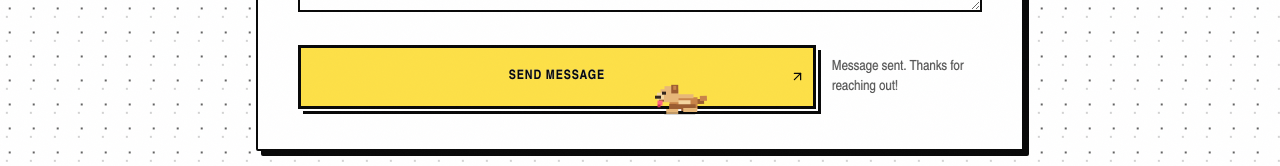
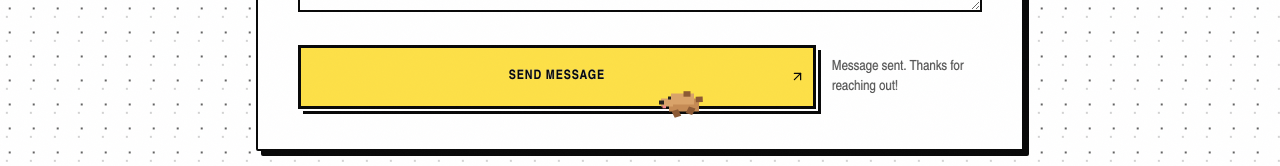
Before and after one commit to AVINASHTIWARI14/portfolio, a React (Vite) app: page / in a window 1280 px wide. Both pictures are taken after typing "Sample", "name@example.com", "Sample" into the empty fields and a click on the button "SEND MESSAGE". Shown: the part 4963-5129 px from the top of the page. Built offline with nearby package versions, Linux system fonts and the light colour scheme; no server answers; a web font is replaced by a local one.

Commit message:
Play a cute woof when hovering over the cursor dog

```diff
--- a/src/components/portfolio/CursorPet.tsx
+++ b/src/components/portfolio/CursorPet.tsx
@@ -1,4 +1,5 @@
 import { useEffect, useRef, useState } from "react";
+import { playWoofSound } from "@/lib/ui-sounds";
 
 type PetState = { x: number; y: number; facing: 1 | -1; visible: boolean; running: boolean };
 
@@ -20,6 +21,7 @@ export function CursorPet() {
         setPet({ x: x + 72, y: y + 42, facing: -1, visible: true, running: true });
       }
     };
+    let wasHoveringDog = false;
     const onMouseMove = (event: MouseEvent) => {
       updateTarget(event.clientX, event.clientY);
     };
@@ -30,6 +32,8 @@ export function CursorPet() {
         event.clientX <= dog.x + 24 &&
         event.clientY >= dog.y - 30 &&
         event.clientY <= dog.y + 10;
+      if (hoveringDog && !wasHoveringDog) playWoofSound();
+      wasHoveringDog = hoveringDog;
       setShowWoof(hoveringDog);
     };
     const onTouch = (event: TouchEvent) => {
@@ -123,65 +127,19 @@ export function CursorPet() {
           @keyframes pet-ear { from { transform: translateY(0); } to { transform: translateY(1px); } }
           @keyframes pet-leg-a { from { transform: translateY(-1px) rotate(-22deg); } to { transform: translateY(1px) rotate(22deg); } }
           @keyframes pet-leg-b { from { transform: translateY(1px) rotate(22deg); } to { transform: translateY(-1px) rotate(-22deg); } }
-          @media (prefers-reduced-motion: reduce) { .pet-pose { transition: none; } .pet-tail, .pet-run, .pet-ear, .pet-leg-a, .pet-leg-b, .pet-sit-tail, .pet-smoke, .pet-tongue { animation: none; } }
         `}</style>
-        {pet.running ? (
-          <g className="pet-smoke">
-            <rect x="2" y="19" width="3" height="3" fill="#a9a9a9" opacity=".9" />
-            <rect x="5" y="16" width="3" height="3" fill="#c4c4c4" opacity=".8" />
-            <rect x="1" y="15" width="3" height="3" fill="#929292" opacity=".65" />
-            <rect x="6" y="13" width="2" height="2" fill="#d4d4d4" opacity=".5" />
-          </g>
-        ) : null}
-        <g className={`pet-pose ${pet.running ? "" : "pet-pose--sit"}`}>
-        <g className={pet.running ? "pet-run" : ""}>
-          <g className={pet.running ? "pet-tail" : "pet-sit-tail"}>
-            <rect x="3" y="11" width="4" height="4" fill="#9b5d32" />
-            <rect x="1" y="9" width="4" height="4" fill="#c88449" />
-          </g>
-          <rect x="6" y="10" width="16" height="9" fill="#c88449" />
-          <rect x="8" y="8" width="12" height="3" fill="#e7b779" />
-          <rect x="7" y="15" width="14" height="4" fill="#9b5d32" />
-          <rect x="10" y="12" width="7" height="3" fill="#f4d5a0" />
-          <rect x="17" y="4" width="10" height="10" fill="#e7b779" />
-          <rect x="20" y="2" width="5" height="3" fill="#e7b779" />
-          <g className="pet-ear">
-            <rect x="17" y="1" width="4" height="6" fill="#9b5d32" />
-            <rect x="18" y="2" width="2" height="3" fill="#c88449" />
-          </g>
-          <rect x="25" y="7" width="4" height="5" fill="#f4d5a0" />
-          <rect x="27" y="9" width="3" height="2" fill="#33251d" />
-          <rect x="24" y="6" width="2" height="2" fill="#33251d" />
-          <rect x="25" y="12" width="3" height="1" fill="#9b5d32" />
-          {!pet.running && (
-            <g className="pet-tongue">
-              <rect x="26" y="12" width="3" height="4" fill="#ff6680" />
-              <rect x="27" y="15" width="2" height="2" fill="#c92f50" />
-            </g>
-          )}
-          {pet.running ? (
-            <>
-              <g className="pet-leg-a">
-                <rect x="8" y="18" width="4" height="5" fill="#9b5d32" />
-                <rect x="7" y="22" width="5" height="2" fill="#e7b779" />
-              </g>
-              <g className="pet-leg-b">
-                <rect x="17" y="18" width="4" height="4" fill="#9b5d32" />
-                <rect x="18" y="21" width="5" height="2" fill="#e7b779" />
-              </g>
-            </>
-          ) : (
-            <>
-              {/* Seated pose: folded hind leg and straight front paw. */}
-              <rect x="7" y="16" width="8" height="4" fill="#9b5d32" />
-              <rect x="6" y="18" width="8" height="3" fill="#e7b779" />
-              <rect x="18" y="15" width="4" height="5" fill="#9b5d32" />
-              <rect x="17" y="19" width="7" height="3" fill="#e7b779" />
-            </>
-          )}
+        <g className={pet.running ? "pet-run" : "pet-pose pet-pose--sit"}>
+          <rect x="5" y="10" width="17" height="10" fill="#C58B55" />
+          <rect x="8" y="7" width="13" height="8" fill="#D9A36A" />
+          <rect x="20" y="10" width="7" height="6" fill="#D9A36A" />
+          <rect x="25" y="12" width="3" height="3" fill="#29251F" />
+          <rect x="21" y="9" width="2" height="2" fill="#29251F" />
+          <rect x="7" y="18" width="4" height="5" fill="#8C5A35" className="pet-leg-a" />
+          <rect x="17" y="18" width="4" height="5" fill="#8C5A35" className="pet-leg-b" />
+          <rect x="3" y="9" width="4" height="4" fill="#8C5A35" className="pet-tail" />
+          <rect x="10" y="5" width="4" height="4" fill="#8C5A35" className="pet-ear" />
+          <rect x="24" y="15" width="2" height="2" fill="#F28C8C" className="pet-tongue" />
         </g>
-        </g>
-        <ellipse cx="16" cy="25" rx="11" ry="1" fill="#000" opacity=".16" />
       </svg>
     </div>
   );
```
